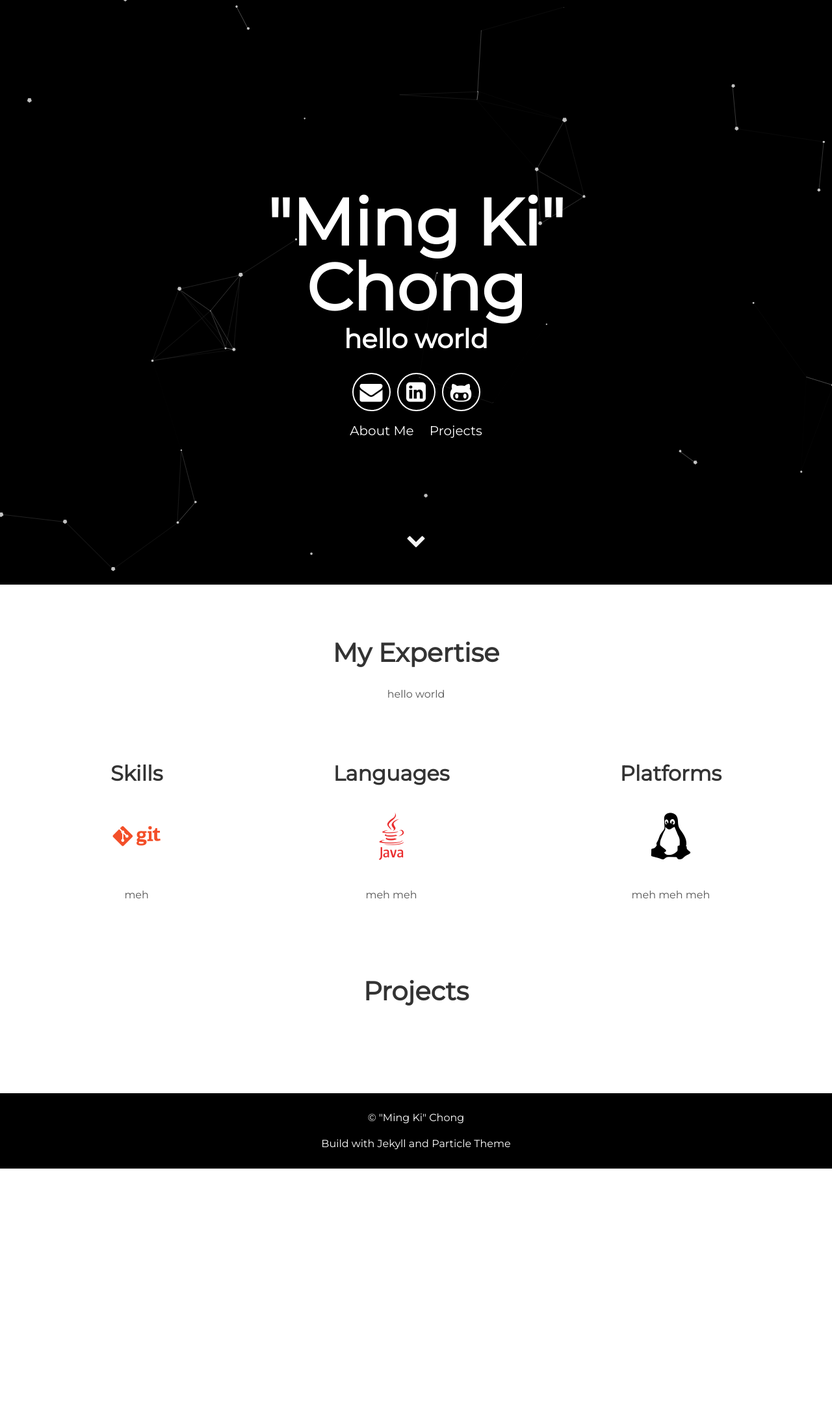
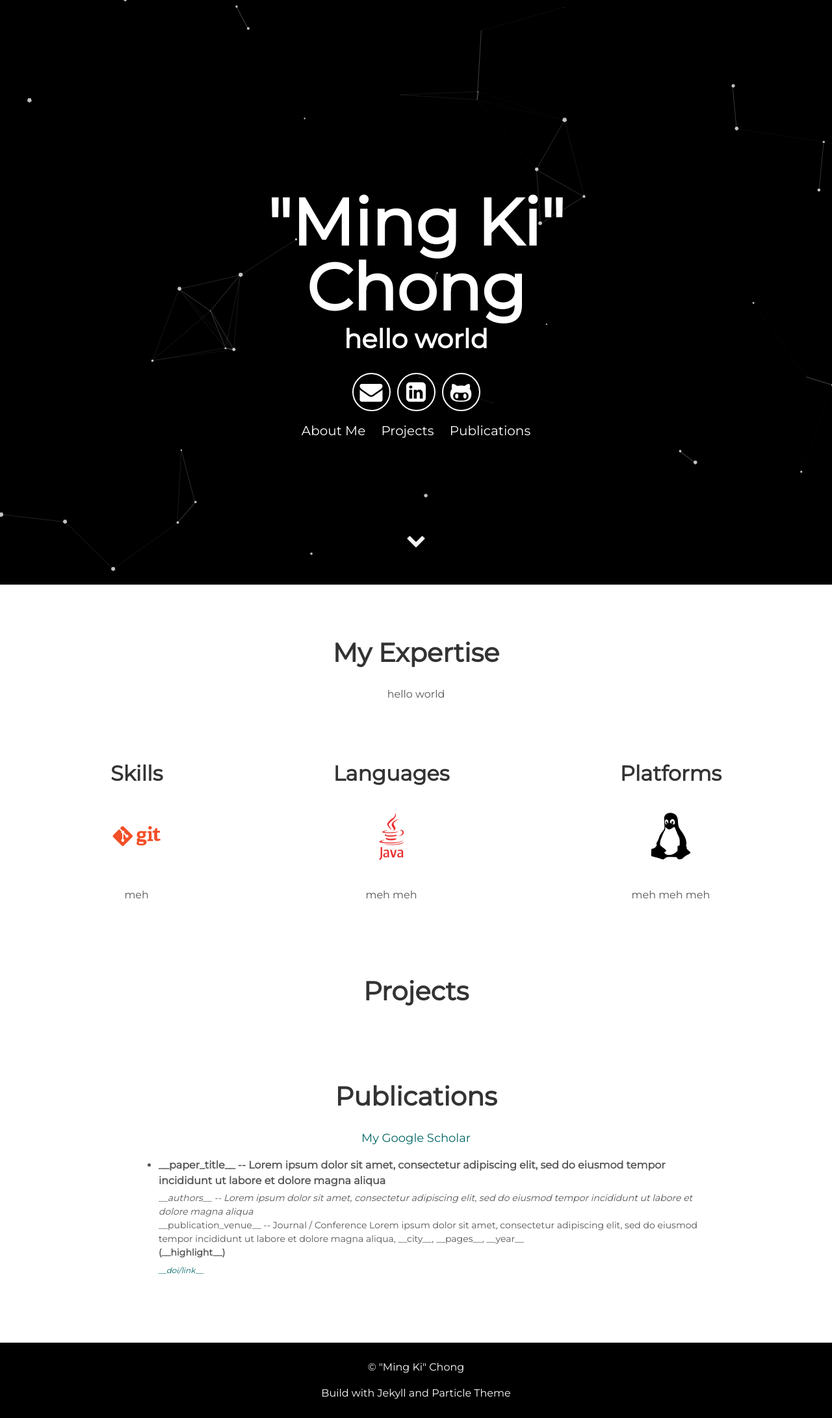
Before and after one commit to mingkichong/mingkichong.github.io, a Jekyll site: the page built from index.html, in a window 1280 px wide. Shown: the whole page at 65% size. Built offline with Jekyll 4.4.1, drawn with Linux system fonts in a browser that asks for light colours; before the commit the page ends 1799 px from its top, so only the background shows below that.

Commit message:
Template for publications

```diff
--- a/_includes/head.html
+++ b/_includes/head.html
@@ -7,4 +7,5 @@
   <meta name="description" content="{% if page.description %}{{ page.description | strip_html | strip_newlines | truncate: 160 }}{% else %}{{ site.description }}{% endif %}">
 
   <link rel="stylesheet" href="{{ "/assets/css/main.css" | prepend: site.baseurl }}">
+  <link rel="stylesheet" href="{{ "/assets/css/publications.css" | prepend: site.baseurl }}">
 </head>
--- a/_includes/header.html
+++ b/_includes/header.html
@@ -14,6 +14,7 @@
       <div class="header-links">
         <a class="link" href="#about" data-scroll>About Me</a>
         <a class="link" href="#projects" data-scroll>Projects</a>
+        <a class="link" href="#projects" data-scroll>Publications</a>
       </div>
   </div>
   <a class="down" href="#about" data-scroll><i class="icon fa fa-chevron-down" aria-hidden="true"></i></a>
--- /dev/null
+++ b/_includes/publications.html
@@ -0,0 +1,24 @@
+<div class="user-details">
+ 	<h1> Publications </h1>
+ 	<div id="pub_google_scholar" >
+ 		<a href="#">My Google Scholar</a>
+ 	</div>
+  	<div align="center">
+	  	<ul style="width:65%;">
+		  	<li id="pub" align="left">
+		  		<span class="pub_title">__paper_title__ -- Lorem ipsum dolor sit amet, consectetur adipiscing elit, sed do eiusmod tempor incididunt ut labore et dolore magna aliqua</span>
+		  		<p>
+		  			<span class="pub_author">__authors__ -- Lorem ipsum dolor sit amet, consectetur adipiscing elit, sed do eiusmod tempor incididunt ut labore et dolore magna aliqua</span>
+		  			<br/>
+		  			<span class="pub_venue">__publication_venue__ -- Journal / Conference Lorem ipsum dolor sit amet, consectetur adipiscing elit, sed do eiusmod tempor incididunt ut labore et dolore magna aliqua</span>,
+		  			<span class="pub_venue_city">__city__</span>,
+		  			<span class="pub_pages">__pages__</span>,
+		  			<span class="pub_year">__year__</span>
+		  			<br/>
+		  			<span class="pub_highlight">(__highlight__)</span><br/>
+		  		</p>
+		  		<span class="pub_link"><a href="#">__doi/link__</a></span>
+		  	</li>
+	  	</ul>
+	</div>
+</div>
--- a/_layouts/default.html
+++ b/_layouts/default.html
@@ -12,6 +12,9 @@
       <section id="projects">
         {% include projects.html %}
       </section>
+      <section id="publications">
+        {% include publications.html %}
+      </section>
       {% include footer.html %}
     {% endif %}
   </body>
--- /dev/null
+++ b/assets/css/publications.css
@@ -0,0 +1,59 @@
+:root {
+  --p-vertical-margin: 4px;
+}
+
+#pub_google_scholar {
+	font-size: 18px;
+}
+#pub_google_scholar a {
+	color: #006666;
+	text-decoration: none;
+}
+#pub_google_scholar a:hover {
+	text-decoration: underline;
+}
+
+#pub {
+}
+#pub a {
+	color: #006666;
+	text-decoration: none;
+}
+#pub a:hover {
+	text-decoration: underline;
+}
+#pub p {
+	font-size: 14px;
+	margin-top: var(--p-vertical-margin);
+	margin-bottom: var(--p-vertical-margin);
+}
+
+.pub_title {
+	font-weight: bold;
+	font-size: 16px;
+}
+
+.pub_year {
+}
+
+.pub_author {
+	font-style: italic;
+}
+
+.pub_venue {
+}
+
+.pub_venue_city {
+}
+
+.pub_pages {
+}
+
+.pub_highlight {
+	font-weight: bold;
+}
+
+.pub_link {
+	font-style: italic;
+	font-size: 12px;
+}
```
